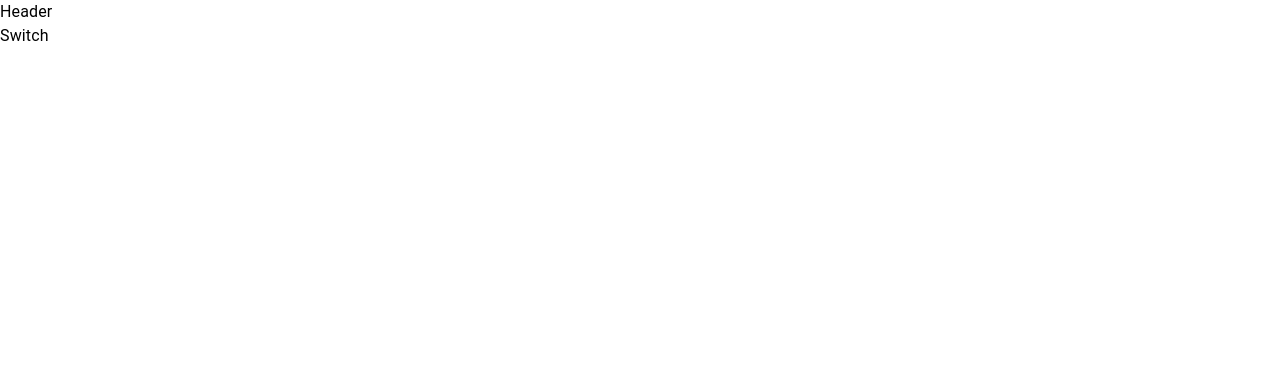
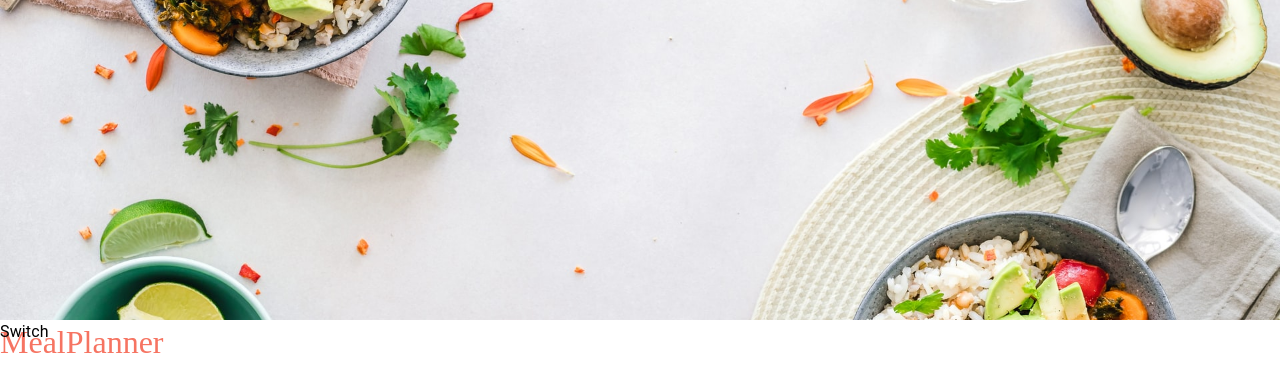
Before and after one commit to JenniferTendell/MealPlanner, a React (Create React App) app: page / in a window 1280 px wide. Shown: the top 392 px of the page. Built offline with nearby package versions, Linux system fonts and the light colour scheme; a web font is replaced by a local one.

Commit message:
Fix connection to theme.

```diff
--- a/package.json
+++ b/package.json
@@ -5,6 +5,7 @@
   "dependencies": {
     "@emotion/react": "^11.4.1",
     "@emotion/styled": "^11.3.0",
+    "@material-ui/core": "^4.12.3",
     "@mui/icons-material": "^5.0.0",
     "@mui/material": "^5.0.0",
     "@testing-library/jest-dom": "^5.14.1",
--- a/src/components/App.js
+++ b/src/components/App.js
@@ -1,12 +1,17 @@
 import { BrowserRouter } from "react-router-dom";
+import { ThemeProvider } from "@material-ui/core";
+import {theme} from '../theme.js';
+
 import Header from './Header';
 import Switch from './Switch';
 
 function App() {
   return (
     <BrowserRouter>
-      <Header />
-      <Switch />
+      <ThemeProvider theme={theme}>
+        <Header />
+        <Switch />
+      </ThemeProvider>
     </BrowserRouter>
   );
 }
--- a/src/components/Header.js
+++ b/src/components/Header.js
@@ -1,9 +1,27 @@
-import { Typography } from '@mui/material'
+
+
+import { Box, makeStyles, Typography } from '@material-ui/core'
+import headerImage from '../assets/header.jpg'
 
 export default function Header() {
+    const style = styles();
+
     return (
-        <div>
-            <Typography> Header </Typography>
-        </div>
+        <Box className={style.root}>
+            <img className={style.headerImage} src={headerImage} alt='Food' />
+            <Typography variant='h1'>MealPlanner</Typography>
+        </Box>
     )
-}
+};
+
+const styles = makeStyles((theme) => ({
+    root: {
+        width: '100%',
+        height: '20rem',
+    },
+    headerImage: {
+        width: '100%',
+        height: '100%',
+        objectFit: 'cover',
+    }
+}))
```
Also changed, not shown: 1 other file (tests, documents, lock files or other folders).
